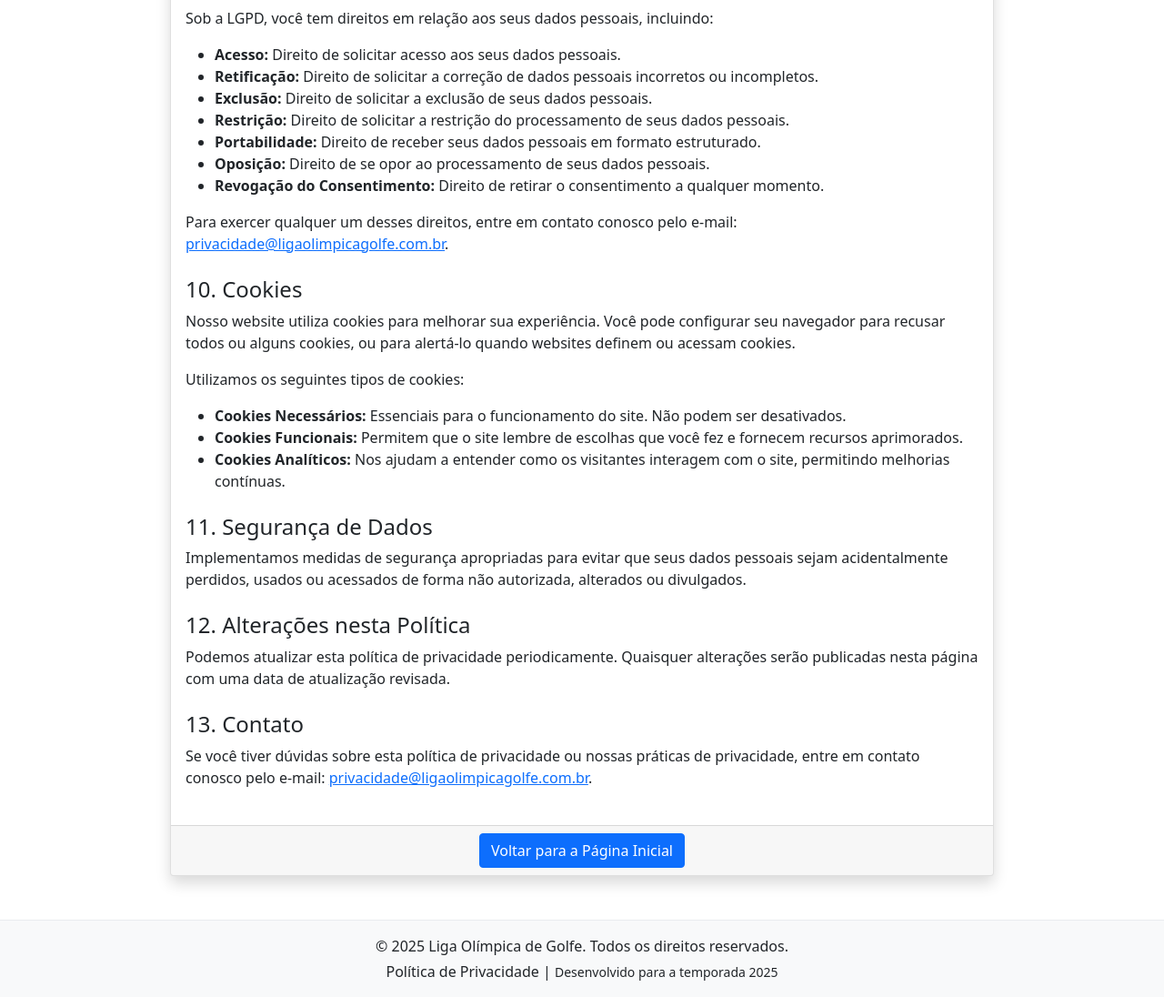
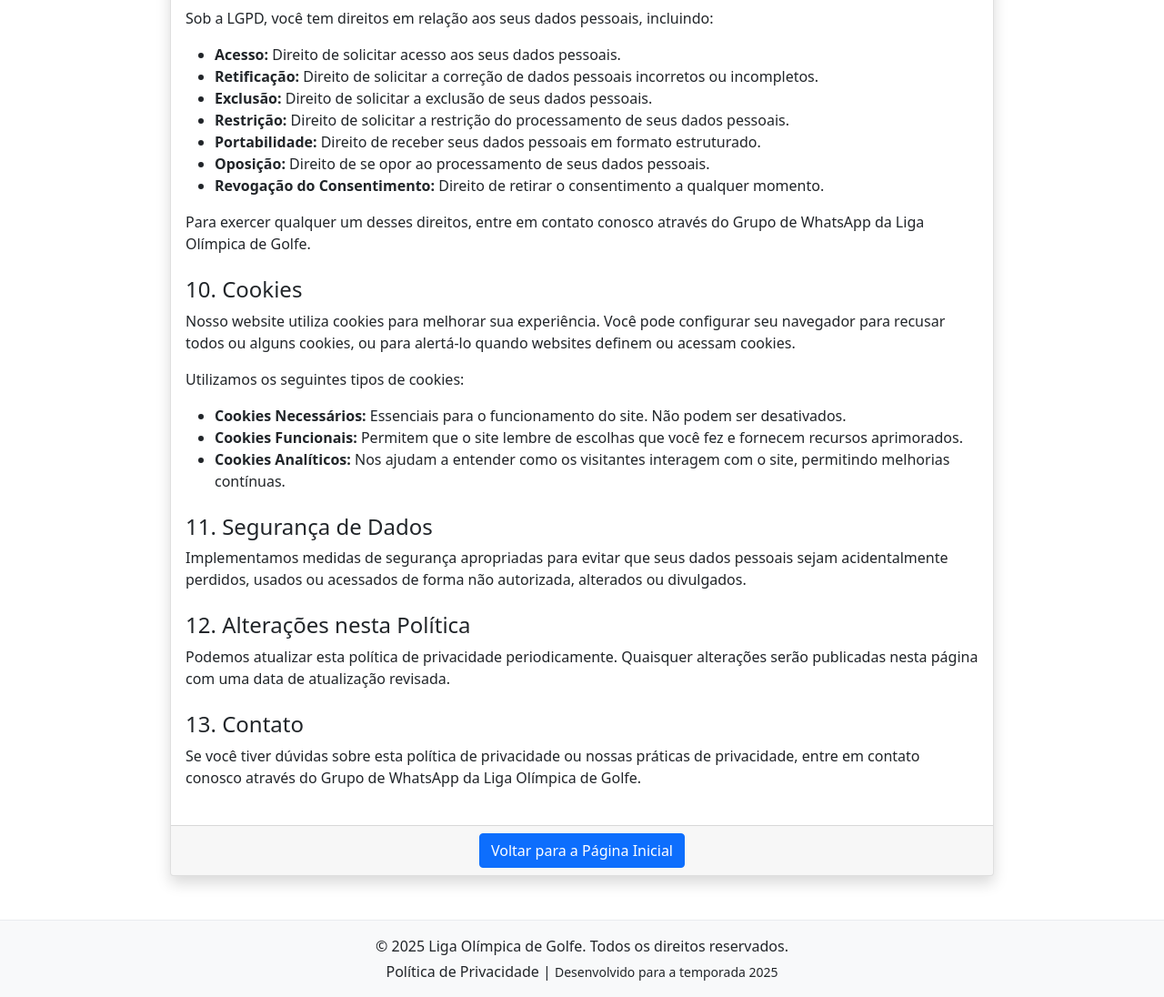
Before and after one commit to mauroto1000/ligaolimpicadegolfe, a Flask app: page /privacy-policy in a window 1280 px wide. Shown: the part 1861-2957 px from the top of the page at 91% size. Run offline with Flask 3, Linux system fonts and the light colour scheme.

Commit message:
Alteração do contato na Política de Privacidade

```diff
--- a/templates/privacy_policy.html
+++ b/templates/privacy_policy.html
@@ -94,7 +94,7 @@
                             <li><strong>Oposição:</strong> Direito de se opor ao processamento de seus dados pessoais.</li>
                             <li><strong>Revogação do Consentimento:</strong> Direito de retirar o consentimento a qualquer momento.</li>
                         </ul>
-                        <p>Para exercer qualquer um desses direitos, entre em contato conosco pelo e-mail: <a href="mailto:privacidade@ligaolimpicagolfe.com.br">privacidade@ligaolimpicagolfe.com.br</a>.</p>
+                        <p>Para exercer qualquer um desses direitos, entre em contato conosco através do Grupo de WhatsApp da Liga Olímpica de Golfe.</p>
                     </section>
 
                     <section class="mb-4">
@@ -120,7 +120,7 @@
 
                     <section class="mb-4">
                         <h2 class="h4">13. Contato</h2>
-                        <p>Se você tiver dúvidas sobre esta política de privacidade ou nossas práticas de privacidade, entre em contato conosco pelo e-mail: <a href="mailto:privacidade@ligaolimpicagolfe.com.br">privacidade@ligaolimpicagolfe.com.br</a>.</p>
+                        <p>Se você tiver dúvidas sobre esta política de privacidade ou nossas práticas de privacidade, entre em contato conosco através do Grupo de WhatsApp da Liga Olímpica de Golfe.</p>
                     </section>
                 </div>
                 <div class="card-footer text-center">
```
